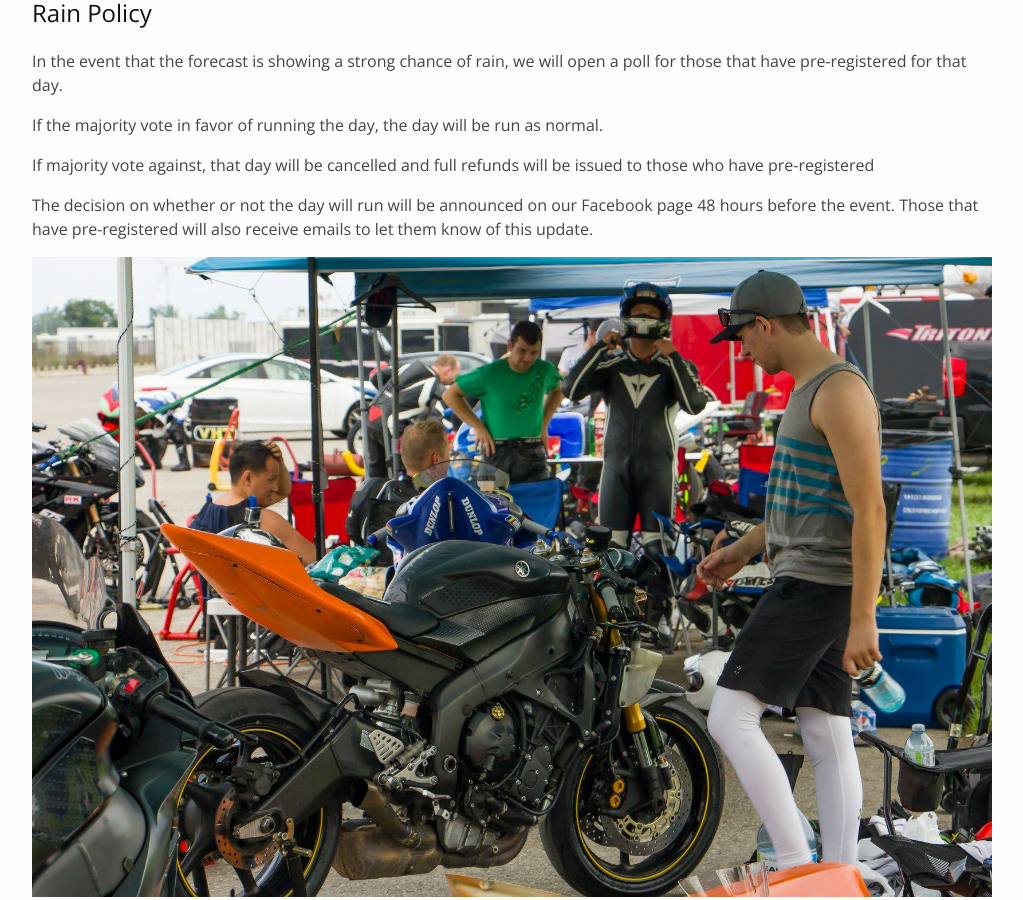
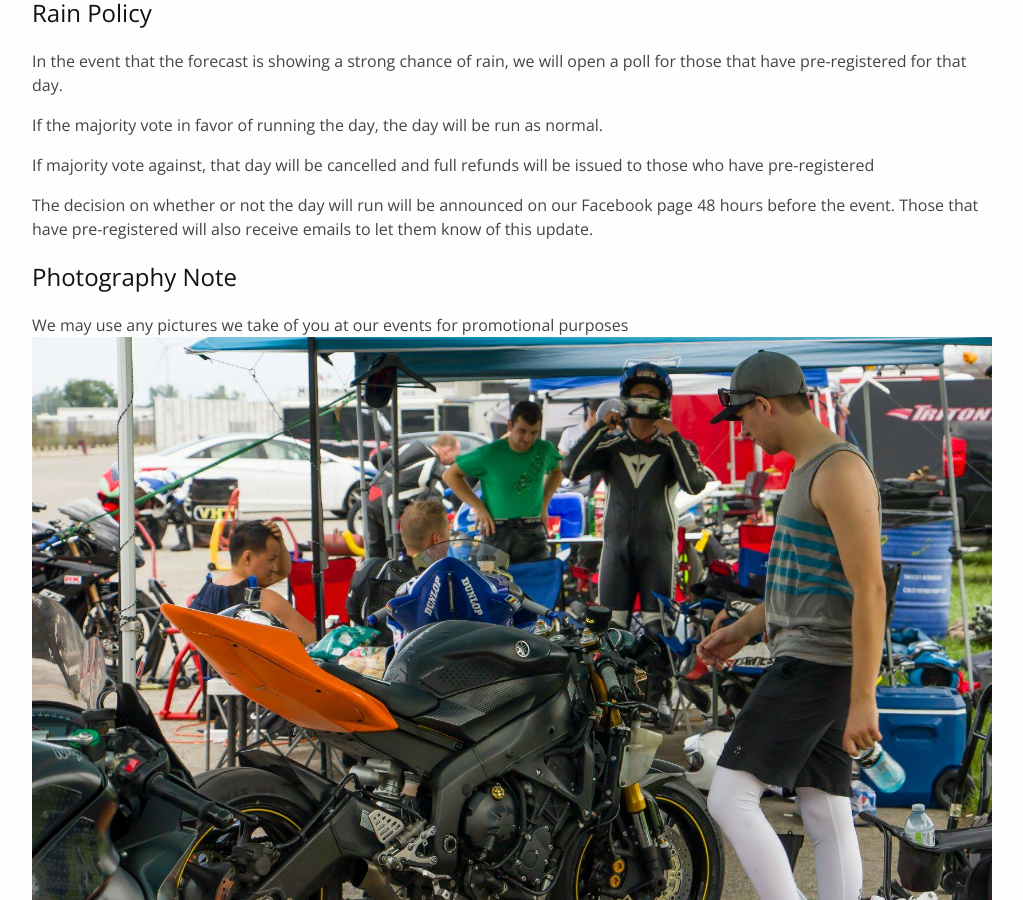
Before and after one commit to kwsportracing/site, a Jekyll site: the page built from docs/rules.md, in a window 1280 px wide and 900 px high, scrolled down 867 px. Shown: the whole window, without its empty margins (128-1151 px from the left). Built offline with Jekyll 4.4.1, drawn with Linux system fonts in a browser that asks for light colours; nearby versions of some CDN libraries.

Commit message:
Update rules.md
Added photography note

```diff
--- a/docs/rules.md
+++ b/docs/rules.md
@@ -45,4 +45,8 @@ If majority vote against, that day will be cancelled and full refunds will be is
 
 The decision on whether or not the day will run will be announced on our Facebook page 48 hours before the event. Those that have pre-registered will also receive emails to let them know of this update.
 
+
+### Photography Note
+
+We may use any pictures we take of you at our events for promotional purposes
 ![](/img/Rules.jpg)
```
